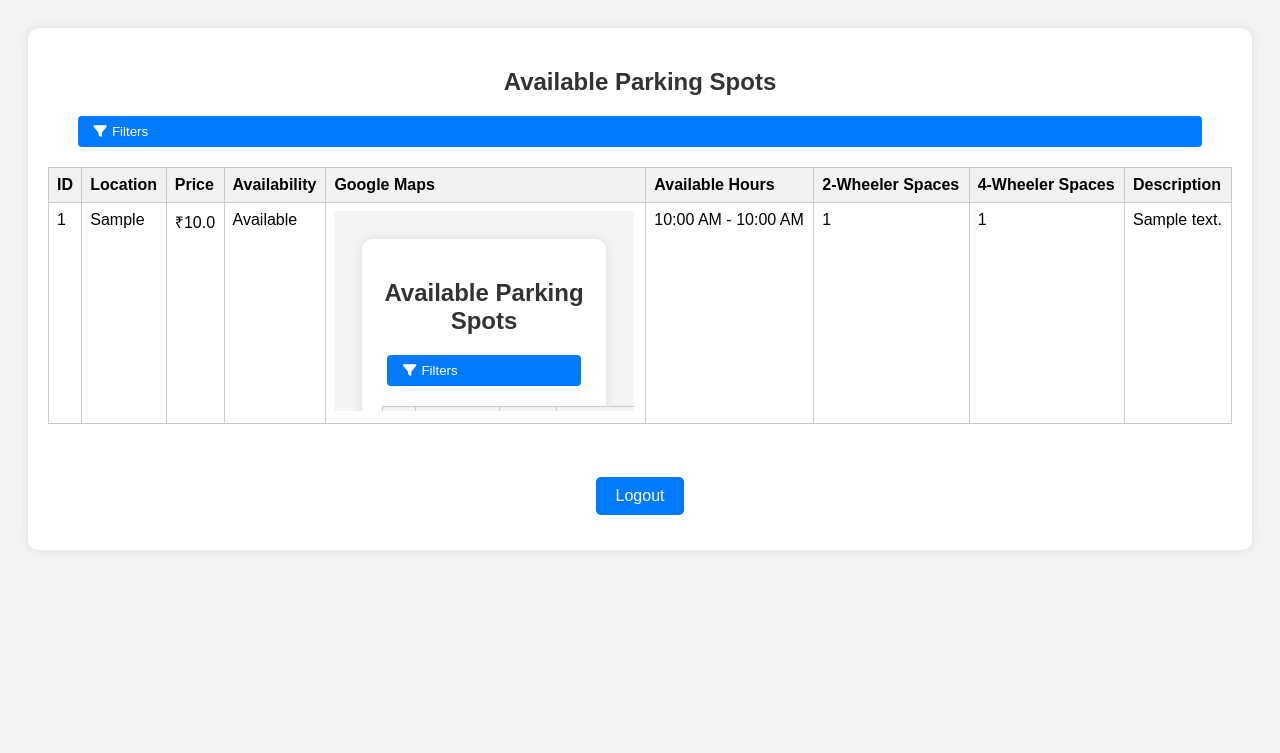
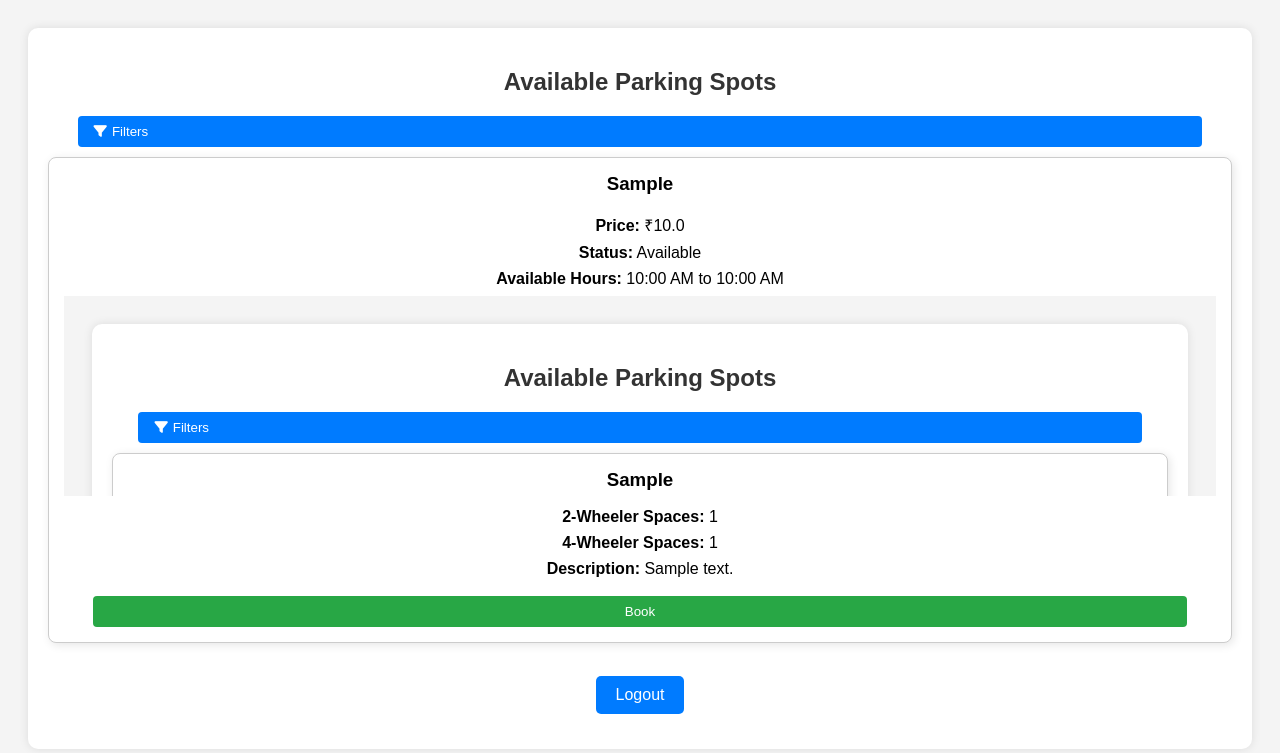
Before and after one commit to nimi25/SmartParking, a Flask app: page /dashboard in a window 1280 px wide. Shown: the top 753 px of the page. Run offline with Flask 3, Linux system fonts and the light colour scheme; a user stored in the database is signed in; tables that the repository leaves empty hold one stand-in row (values such as "Sample post").

Commit message:
Initiated Book Option In Driver Dashboard

```diff
--- a/app.py
+++ b/app.py
@@ -1,4 +1,5 @@
 import os
+import re
 from dotenv import load_dotenv
 from flask import Flask, render_template, redirect, url_for, request, flash, session, jsonify
 from flask_migrate import Migrate
@@ -28,17 +29,14 @@ migrate = Migrate(app, db)
 login_manager = LoginManager(app)
 login_manager.login_view = 'login'
 
-
 @login_manager.user_loader
 def load_user(user_id):
     return db.session.query(User).filter_by(id=user_id).first()
-
 
 # Routes start here...
 @app.route('/')
 def home():
     return redirect(url_for('login'))
-
 
 @app.route('/register', methods=['GET', 'POST'])
 def register():
@@ -62,7 +60,6 @@ def register():
 
     return render_template('register.html')
 
-
 @app.route('/login', methods=['GET', 'POST'])
 def login():
     if request.method == 'POST':
@@ -71,6 +68,7 @@ def login():
         user = User.query.filter_by(email=email).first()
 
         if user and user.check_password(password):
+            # Removed remember me functionality; user will not be remembered across sessions.
             login_user(user)
             session['role'] = user.role
             return redirect(url_for('dashboard'))
@@ -78,7 +76,6 @@ def login():
             flash("Invalid email or password. Please try again.", "danger")
 
     return render_template('login.html')
-
 
 @app.route('/dashboard')
 @login_required
@@ -130,7 +127,6 @@ def dashboard():
         return redirect(url_for('owner_dashboard'))
     return redirect(url_for('login'))
 
-
 # Endpoint to add a parking spot (Owner only)
 @app.route('/add_parking_spot', methods=['GET', 'POST'])
 @login_required
@@ -151,6 +147,12 @@ def add_parking_spot():
 
         # New fields: Google Maps link, vehicle space counts, description, available timings
         google_maps_link = request.form.get('google_maps_link', '')
+        # Extract src attribute if the provided link is an iframe embed code
+        if google_maps_link.strip().startswith("<iframe"):
+            match = re.search(r'src="([^"]+)"', google_maps_link)
+            if match:
+                google_maps_link = match.group(1)
+
         try:
             two_wheeler_spaces = int(request.form.get('two_wheeler_spaces', 0))
             four_wheeler_spaces = int(request.form.get('four_wheeler_spaces', 0))
@@ -192,7 +194,6 @@ def add_parking_spot():
 
     return render_template('add_parking_spot.html')
 
-
 # Endpoint to update a parking spot (Owner only)
 @app.route('/update_parking_spot/<int:spot_id>', methods=['GET', 'POST'])
 @login_required
@@ -214,7 +215,15 @@ def update_parking_spot(spot_id):
             flash("Invalid price value.", "danger")
             return redirect(url_for('update_parking_spot', spot_id=spot_id))
         spot.availability = 'availability' in request.form
-        spot.google_maps_link = request.form.get('google_maps_link', spot.google_maps_link)
+
+        # Update the Google Maps link and extract src if needed
+        google_maps_link = request.form.get('google_maps_link', spot.google_maps_link)
+        if google_maps_link.strip().startswith("<iframe"):
+            match = re.search(r'src="([^"]+)"', google_maps_link)
+            if match:
+                google_maps_link = match.group(1)
+        spot.google_maps_link = google_maps_link
+
         try:
             spot.two_wheeler_spaces = int(request.form.get('two_wheeler_spaces', spot.two_wheeler_spaces or 0))
             spot.four_wheeler_spaces = int(request.form.get('four_wheeler_spaces', spot.four_wheeler_spaces or 0))
@@ -240,7 +249,6 @@ def update_parking_spot(spot_id):
 
     return render_template('update_parking_spot.html', spot=spot)
 
-
 @app.route('/owner_dashboard')
 @login_required
 def owner_dashboard():
@@ -249,7 +257,6 @@ def owner_dashboard():
         return redirect(url_for('dashboard'))
     spots = ParkingSpot.query.filter_by(owner_id=current_user.id).all()
     return render_template('owner_dashboard.html', spots=spots)
-
 
 @app.route('/delete_parking_spot/<int:spot_id>', methods=['POST'])
 @login_required
@@ -266,14 +273,12 @@ def delete_parking_spot(spot_id):
     flash("Parking spot deleted successfully!", "success")
     return redirect(url_for('owner_dashboard'))
 
-
 @app.route('/logout')
 def logout():
     logout_user()
     session.clear()
     flash("You have been logged out.", "info")
     return redirect(url_for('login'))
-
 
 @app.route('/test-db')
 def test_db():
@@ -284,5 +289,43 @@ def test_db():
         return f"Database connection failed: {str(e)}", 500
 
 
+@app.route('/book/<int:spot_id>', methods=['POST'])
+@login_required
+def book_spot(spot_id):
+    # Only drivers can book
+    if session.get('role') != 'driver':
+        flash("Only drivers can book spots.", "danger")
+        return redirect(url_for('dashboard'))
+
+    spot = ParkingSpot.query.get_or_404(spot_id)
+
+    try:
+        two_wheeler = int(request.form.get('two_wheeler', 0))
+        four_wheeler = int(request.form.get('four_wheeler', 0))
+    except ValueError:
+        flash("Please enter valid numbers for spot counts.", "danger")
+        return redirect(url_for('dashboard'))
+
+    booking_start = request.form.get('booking_start')
+    booking_end = request.form.get('booking_end')
+    try:
+        booking_start_time = datetime.strptime(booking_start, "%H:%M").time()
+        booking_end_time = datetime.strptime(booking_end, "%H:%M").time()
+    except ValueError:
+        flash("Invalid time format. Please use HH:MM.", "danger")
+        return redirect(url_for('dashboard'))
+
+    # Ensure the booking times are within the spot's available times
+    if spot.available_from and spot.available_to:
+        if booking_start_time < spot.available_from or booking_end_time > spot.available_to:
+            flash("Booking time must be within the available hours.", "danger")
+            return redirect(url_for('dashboard'))
+
+    # (Optional) Save the booking information in the database here.
+
+    flash("Booking successful!", "success")
+    return redirect(url_for('dashboard'))
+
+
 if __name__ == "__main__":
     app.run(debug=True)
--- a/models/parking_space.py
+++ b/models/parking_space.py
@@ -9,7 +9,7 @@ class ParkingSpot(db.Model):
     location = db.Column(db.String(200), nullable=False)
     price = db.Column(db.Float, nullable=False)
     availability = db.Column(db.Boolean, default=True)
-    google_maps_link = db.Column(db.String(255), nullable=True)
+    google_maps_link = db.Column(db.Text, nullable=True)  # No character limit
     two_wheeler_spaces = db.Column(db.Integer, nullable=True)
     four_wheeler_spaces = db.Column(db.Integer, nullable=True)
     description = db.Column(db.Text, nullable=True)
--- a/templates/add_parking_spot.html
+++ b/templates/add_parking_spot.html
@@ -26,7 +26,7 @@
 
       <div class="form-group">
         <label for="google_maps_link">Google Maps Link</label>
-        <input type="url" id="google_maps_link" name="google_maps_link" class="form-control">
+        <input type="text" id="google_maps_link" name="google_maps_link" class="form-control">
       </div>
 
       <div class="form-group">
--- a/templates/driver_dashboard.html
+++ b/templates/driver_dashboard.html
@@ -14,7 +14,7 @@
       margin: 0 auto;
       padding: 20px;
     }
-    /* Ribbon-style filter bar (initially hidden) */
+    /* Filter bar styles */
     .filter-bar {
       display: none;
       flex-wrap: wrap;
@@ -55,26 +55,76 @@
       gap: 5px;
       margin-bottom: 10px;
     }
-    table {
+    .filter-apply {
+      background-color: #28a745;
+      color: white;
+      border: none;
+      padding: 8px 16px;
+      border-radius: 4px;
+      cursor: pointer;
+    }
+    /* Card container and card styles */
+    .card-container {
+      display: flex;
+      flex-wrap: wrap;
+      gap: 20px;
+    }
+    .card {
+      flex: 1 1 calc(33.33% - 20px);
+      border: 1px solid #ccc;
+      border-radius: 8px;
+      padding: 15px;
+      box-shadow: 2px 2px 10px rgba(0,0,0,0.1);
+      background-color: #fff;
+      position: relative;
+    }
+    .card h3 {
+      margin-top: 0;
+    }
+    .card p {
+      margin: 8px 0;
+    }
+    .map-container iframe {
       width: 100%;
-      border-collapse: collapse;
+      height: 200px;
+      border: 0;
+    }
+    .book-btn {
+      background-color: #28a745;
+      color: #fff;
+      border: none;
+      padding: 8px 12px;
+      border-radius: 4px;
+      cursor: pointer;
       margin-top: 10px;
     }
-    table, th, td {
-      border: 1px solid #ccc;
+    /* Modal Styles */
+    .modal {
+      display: none;
+      position: fixed;
+      z-index: 100;
+      left: 0;
+      top: 0;
+      width: 100%;
+      height: 100%;
+      overflow: auto;
+      background-color: rgba(0,0,0,0.5);
     }
-    th, td {
-      padding: 8px;
-      text-align: left;
-      vertical-align: top;
+    .modal-content {
+      background-color: #fff;
+      margin: 10% auto;
+      padding: 20px;
+      border: 1px solid #888;
+      width: 400px;
+      border-radius: 8px;
+      position: relative;
     }
-    th {
-      background-color: #f2f2f2;
-    }
-    .map-container iframe {
-      width: 300px;
-      height: 200px;
-      border: 0;
+    .close {
+      color: #aaa;
+      float: right;
+      font-size: 28px;
+      font-weight: bold;
+      cursor: pointer;
     }
   </style>
   <script>
@@ -91,12 +141,10 @@
 <body>
   <div class="container">
     <h2>Available Parking Spots</h2>
-
     <!-- Toggle Filter Button -->
     <button class="filter-toggle" onclick="toggleFilterRibbon()">
       <i class="fas fa-filter"></i> Filters
     </button>
-
     <!-- Ribbon-style Filter Bar -->
     <div id="filterRibbon" class="filter-bar">
       <form method="GET" action="{{ url_for('dashboard') }}">
@@ -131,59 +179,105 @@
           </select>
         </div>
         <div class="filter-group">
-          <button type="submit" class="filter-toggle">Apply</button>
+          <button type="submit" class="filter-apply">Apply</button>
         </div>
       </form>
     </div>
-
-    <!-- Parking Spots Table -->
-    <table>
-      <thead>
-        <tr>
-          <th>ID</th>
-          <th>Location</th>
-          <th>Price</th>
-          <th>Availability</th>
-          <th>Google Maps</th>
-          <th>Available Hours</th>
-          <th>2-Wheeler Spaces</th>
-          <th>4-Wheeler Spaces</th>
-          <th>Description</th>
-        </tr>
-      </thead>
-      <tbody>
-        {% for spot in spots %}
-        <tr>
-          <td>{{ spot.id }}</td>
-          <td>{{ spot.location }}</td>
-          <td>₹{{ spot.price }}</td>
-          <td>{{ "Available" if spot.availability else "Occupied" }}</td>
-          <td>
-            {% if spot.google_maps_link %}
-              <div class="map-container">
-                <iframe src="{{ spot.google_maps_link }}" allowfullscreen="" loading="lazy"></iframe>
-              </div>
+    <div class="card-container">
+      {% for spot in spots %}
+        <div class="card">
+          <h3>{{ spot.location }}</h3>
+          <p><strong>Price:</strong> ₹{{ spot.price }}</p>
+          <p><strong>Status:</strong> {{ "Available" if spot.availability else "Occupied" }}</p>
+          <p><strong>Available Hours:</strong>
+            {% if spot.available_from and spot.available_to %}
+              {{ spot.available_from.strftime('%I:%M %p') }} to {{ spot.available_to.strftime('%I:%M %p') }}
             {% else %}
               N/A
             {% endif %}
-          </td>
-          <td>
-            {% if spot.available_from and spot.available_to %}
-              {{ spot.available_from.strftime('%I:%M %p') }} - {{ spot.available_to.strftime('%I:%M %p') }}
-            {% else %}
-              N/A
-            {% endif %}
-          </td>
-          <td>{{ spot.two_wheeler_spaces or 0 }}</td>
-          <td>{{ spot.four_wheeler_spaces or 0 }}</td>
-          <td>{{ spot.description or "N/A" }}</td>
-        </tr>
-        {% endfor %}
-      </tbody>
-    </table>
-
+          </p>
+          {% if spot.google_maps_link %}
+            <div class="map-container">
+              <iframe src="{{ spot.google_maps_link }}" allowfullscreen="" loading="lazy"></iframe>
+            </div>
+          {% endif %}
+          <p><strong>2-Wheeler Spaces:</strong> {{ spot.two_wheeler_spaces or 0 }}</p>
+          <p><strong>4-Wheeler Spaces:</strong> {{ spot.four_wheeler_spaces or 0 }}</p>
+          <p><strong>Description:</strong> {{ spot.description or "N/A" }}</p>
+          <!-- Book button with data attributes for spot id and available times -->
+          <button class="book-btn"
+                  data-spot-id="{{ spot.id }}"
+                  data-available-from="{{ spot.available_from.strftime('%H:%M') if spot.available_from else '' }}"
+                  data-available-to="{{ spot.available_to.strftime('%H:%M') if spot.available_to else '' }}">
+            Book
+          </button>
+        </div>
+      {% endfor %}
+    </div>
     <br>
     <a href="{{ url_for('logout') }}">Logout</a>
   </div>
+
+  <!-- Booking Modal -->
+  <div id="bookingModal" class="modal">
+    <div class="modal-content">
+      <span class="close" id="modalClose">&times;</span>
+      <h3>Book Parking Spot</h3>
+      <form id="bookingForm" method="POST">
+        <label for="two_wheeler">2-Wheeler Spots:</label>
+        <input type="number" id="two_wheeler" name="two_wheeler" min="0" required>
+        <br>
+        <label for="four_wheeler">4-Wheeler Spots:</label>
+        <input type="number" id="four_wheeler" name="four_wheeler" min="0" required>
+        <br>
+        <label for="booking_start">Booking Start Time (HH:MM):</label>
+        <input type="text" id="booking_start" name="booking_start" required>
+        <br>
+        <label for="booking_end">Booking End Time (HH:MM):</label>
+        <input type="text" id="booking_end" name="booking_end" required>
+        <br><br>
+        <button type="submit">Book</button>
+      </form>
+    </div>
+  </div>
+
+  <script>
+    // Modal handling
+    var modal = document.getElementById("bookingModal");
+    var modalClose = document.getElementById("modalClose");
+    var bookingForm = document.getElementById("bookingForm");
+
+    // Close modal when clicking on the close icon
+    modalClose.onclick = function() {
+      modal.style.display = "none";
+    };
+
+    // Close modal when clicking outside the modal content
+    window.onclick = function(event) {
+      if (event.target == modal) {
+        modal.style.display = "none";
+      }
+    };
+
+    // Attach click event to all "Book" buttons
+    var bookButtons = document.getElementsByClassName("book-btn");
+    Array.from(bookButtons).forEach(function(button) {
+      button.addEventListener("click", function() {
+        var spotId = button.getAttribute("data-spot-id");
+        var availableFrom = button.getAttribute("data-available-from");
+        var availableTo = button.getAttribute("data-available-to");
+
+        // Dynamically set the booking form's action URL (e.g., /book/3)
+        bookingForm.action = "/book/" + spotId;
+
+        // Set placeholders for booking times based on available times
+        document.getElementById("booking_start").placeholder = availableFrom;
+        document.getElementById("booking_end").placeholder = availableTo;
+
+        // Show the modal
+        modal.style.display = "block";
+      });
+    });
+  </script>
 </body>
 </html>
--- a/templates/update_parking_spot.html
+++ b/templates/update_parking_spot.html
@@ -26,7 +26,7 @@
 
       <div class="form-group">
         <label for="google_maps_link">Google Maps Link</label>
-        <input type="url" id="google_maps_link" name="google_maps_link" class="form-control" value="{{ spot.google_maps_link }}">
+        <input type="text" id="google_maps_link" name="google_maps_link" class="form-control" value="{{ spot.google_maps_link }}">
       </div>
 
       <div class="form-group">
```
Also changed, not shown: migrations/versions/c1628470173f_remove_character_limit_for_google_maps_.py (added, +38 -0 lines), templates/owner_dashboard.html (+46 -11 lines).
